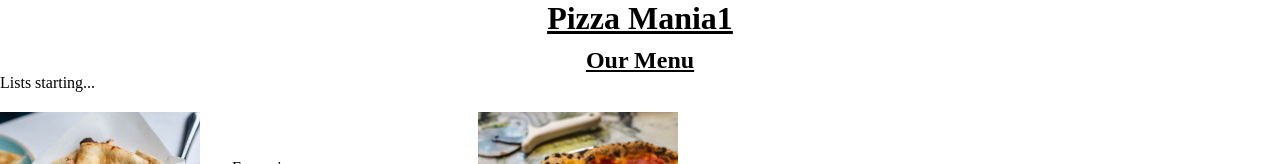
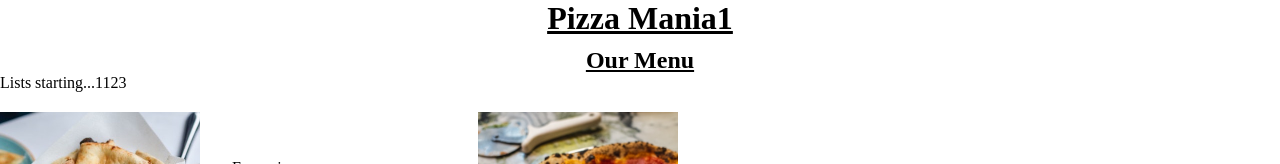
Before and after one commit to Pyaswanth982/pizza-tmp-menu, a React (Create React App) app: page / in a window 1280 px wide. Shown: the top 164 px of the page. Built offline with nearby package versions, Linux system fonts and the light colour scheme.

Commit message:
Message added

```diff
--- a/src/App.js
+++ b/src/App.js
@@ -119,7 +119,7 @@ function Menu() {
     return (
         <div className="menu">
             <h2 style={{ textAlign: "center", marginTop: "10px" }}><u>Our Menu</u></h2>
-            <p>Lists starting...</p>
+            <p>Lists starting...1123</p>
             <ul className="pizzas">
                 {/* Now using the Ternary Operator */}
                 {pizzaLength > 0 ?
```
